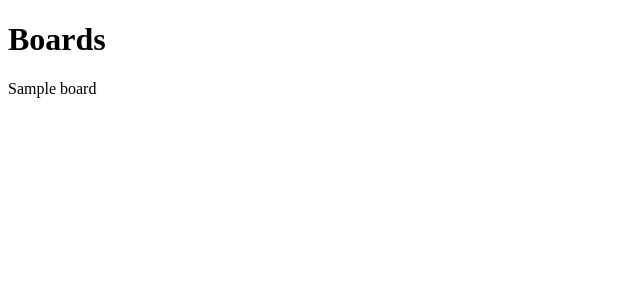
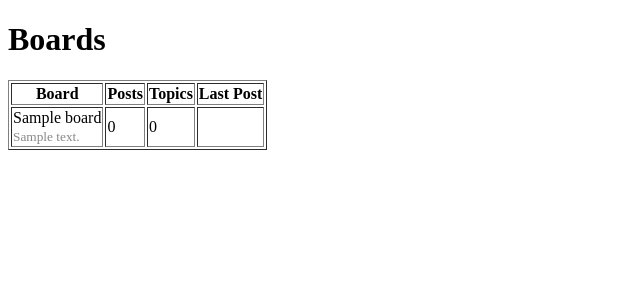
Before and after one commit to SajjadDaneshmand/DjangoBoard, a Django app: page / in a window 1280 px wide. Shown: the top 300 px of the page, without its empty margins (0-640 px from the left). Run offline with Django 5.2, Linux system fonts and the light colour scheme; tables that the repository leaves empty hold one stand-in row (values such as "Sample post").

Commit message:
improve html file

```diff
--- a/forum/templates/home.html
+++ b/forum/templates/home.html
@@ -5,11 +5,30 @@
     <title>Boards</title>
 </head>
 <body>
-    <h1>Boards</h1>
+<h1>Boards</h1>
 
-    {% for board in boards %}
-      {{ board.name }} <br>
-    {% endfor %}
-
+    <table border="1">
+      <thead>
+        <tr>
+          <th>Board</th>
+          <th>Posts</th>
+          <th>Topics</th>
+          <th>Last Post</th>
+        </tr>
+      </thead>
+      <tbody>
+        {% for board in boards %}
+          <tr>
+            <td>
+              {{ board.name }}<br>
+              <small style="color: #888">{{ board.description }}</small>
+            </td>
+            <td>0</td>
+            <td>0</td>
+            <td></td>
+          </tr>
+        {% endfor %}
+      </tbody>
+    </table>
 </body>
 </html>
```
